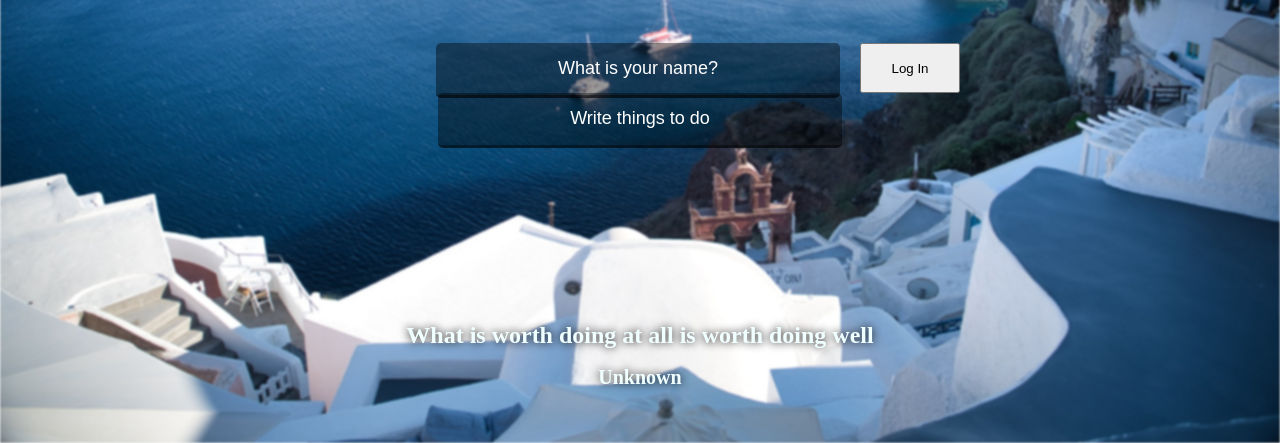
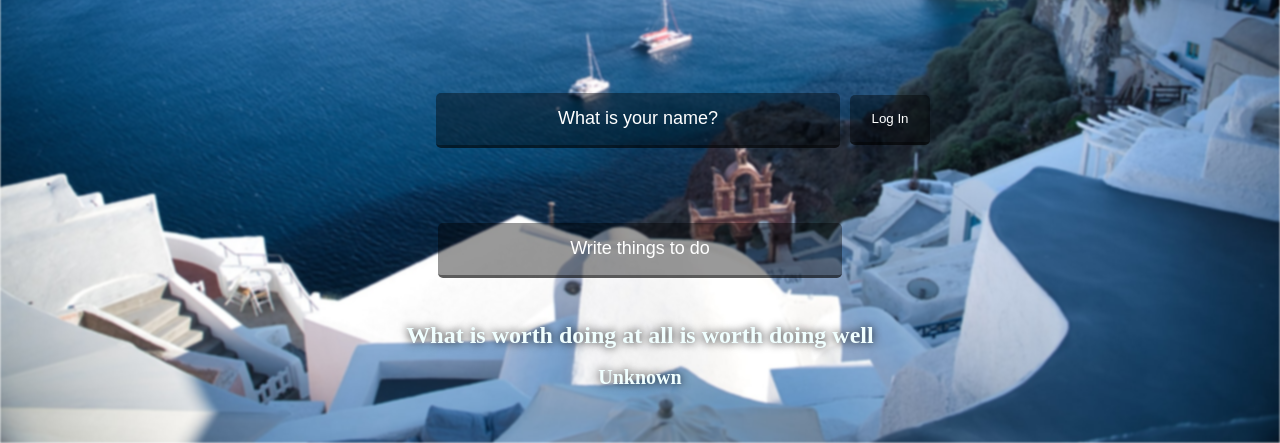
Before and after one commit to 1588mobalmobal/Js-Chrome-App, a plain HTML site: page index.html in a window 1280 px wide. Shown: the part 357-800 px from the top of the page. Drawn offline with Linux system fonts and the light colour scheme.

Commit message:
Change Details

```diff
--- a/css/style.css
+++ b/css/style.css
@@ -28,10 +28,12 @@ img {
 
 .login-form {
   width: 800px;
-  height: 50px;
+  height: 170px;
   display: flex;
+  justify-content: center;
   align-items: center;
   position: relative;
+  padding: 5px 0px;
 }
 
 input {
@@ -47,6 +49,7 @@ input {
 input:focus {
   outline: none;
   background-color: rgba(0, 0, 0, 0.6);
+  color: white;
 }
 
 input::placeholder {
@@ -57,14 +60,21 @@ input::placeholder {
 .login-form input {
   top: 0;
   right: 200px;
+  top: 50px;
 }
 
 .login-form button {
-  width: 100px;
+  width: 80px;
   height: 50px;
   position: absolute;
   top: 0;
-  right: 80px;
+  right: 110px;
+  top: 52px;
+  background-color: rgba(0, 0, 0, 0.4);
+  border: none;
+  border-bottom: 3px solid rgba(0, 0, 0, 0.4);
+  color: rgba(255, 255, 255);
+  border-radius: 5px;
 }
 
 .greeting {
```
